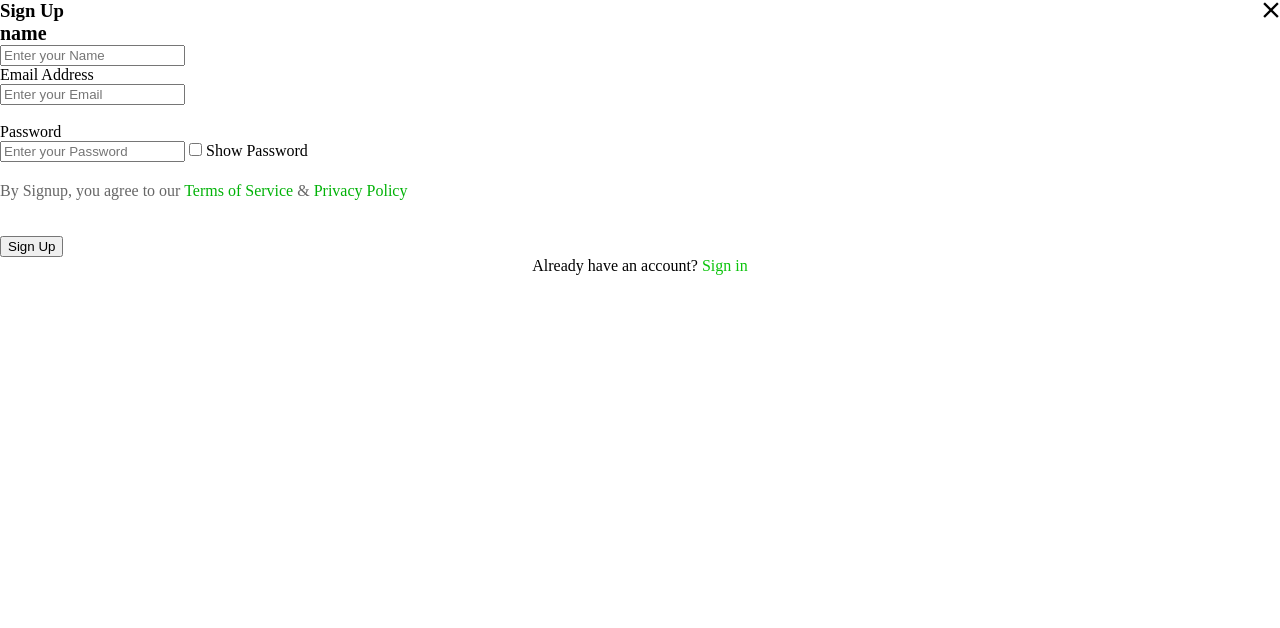
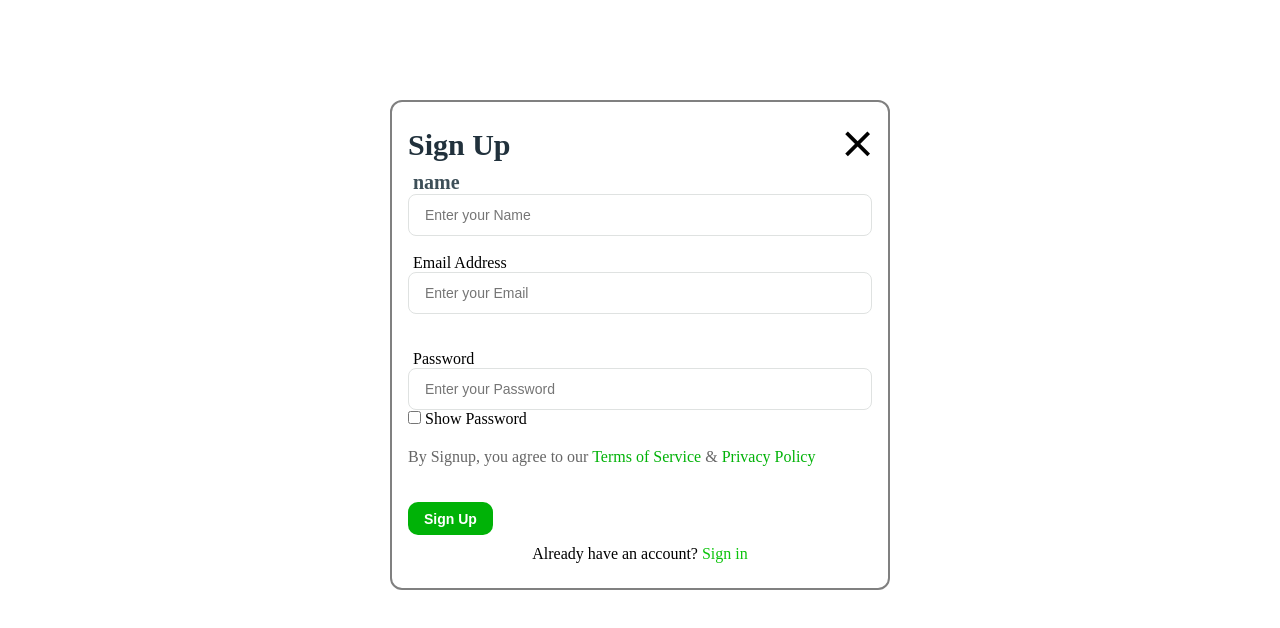
Before and after one commit to DeveloperArihant/html-project, a plain HTML site: page pages/login.html in a window 1280 px wide. Drawn offline with nearby package versions, Linux system fonts and the light colour scheme.

Commit message:
Refactor CSS styles for improved organization

```diff
--- a/css/style.css
+++ b/css/style.css
@@ -147,6 +147,7 @@
 }
 .price {
   margin-top: 6px;
+  margin-left: 5px;
 }
 .price .line-through {
   text-decoration: line-through;
@@ -370,9 +371,9 @@ table td {
     font-size: 18px;
     font-weight: 600;
 
-    display: flex;
+    /* display: flex;
     justify-content: space-between;
-    cursor: pointer;
+    cursor: pointer; */
 }
 
 .terms {
@@ -413,15 +414,90 @@ table td {
   background-color: #000000;
   color:white;
 }
+.signup{
+  width: 500px;
+  /* height: 507px; */
+  margin-top: 100px;
+  border: 2px solid grey;
+  margin: 100px auto;
+  padding: 25px 16px;
+  border-radius: 12px;
+}
+.sign-heading{
+  font-size: 30px;
+}
 
-.sign-up-container{
-  width: 500px;
-  height: 400px;
-  background-color: grey;
+.name{
+      color: #3d4f58;
+    margin-bottom: 8px;
+    margin-top: 10px;
+    padding: 5px;
+
 }
-.menus select{
-
-  border: none;
-  background-color: transparent;
-  cursor: pointer;
+.name-input{
+    background-color: #fff;
+    border: 1px solid #dfe2e1;
+    border-radius: 8px;
+    color: #21313c;
+    display: block;
+    font-size: 14px;
+    font-weight: 500;
+    line-height: 1.6;
+    padding: 8.8px 16px;
+    transition: border-color .15s ease-in-out, box-shadow .15s ease-in-out;
+    width: 100%;
 }
+.Pass{
+  padding: 5px;
+}
+.pass-input{
+   background-color: #fff;
+    border: 1px solid #dfe2e1;
+    border-radius: 8px;
+    color: #21313c;
+    display: block;
+    font-size: 14px;
+    font-weight: 500;
+    line-height: 1.6;
+    padding: 8.8px 16px;
+    transition: border-color .15s ease-in-out, box-shadow .15s ease-in-out;
+    width: 100%;
+}
+.email{
+  padding: 5px;
+}
+.email-input{
+  background-color: #fff;
+    border: 1px solid #dfe2e1;
+    border-radius: 8px;
+    color: #21313c;
+    display: block;
+    font-size: 14px;
+    font-weight: 500;
+    line-height: 1.6;
+    padding: 8.8px 16px;
+    transition: border-color .15s ease-in-out, box-shadow .15s ease-in-out;
+    width: 100%;
+}
+.sign-heading{
+      color: #21313c;
+    font-weight: 600;
+    line-height: 1.2;
+    margin-bottom: 8px;
+    margin-top: 0;
+}
+.btn{
+    /* width: 100px; */
+    /* margin-top: 20px; */
+    padding: 8.8px 16px;
+    background: #00b207;
+    border: none;
+    border-radius: 10px;
+    color: white;
+    font-size: 14px;
+    font-weight: 600;
+    color: #fff;
+}
+p{
+  margin-top: 10px;
+}
```
